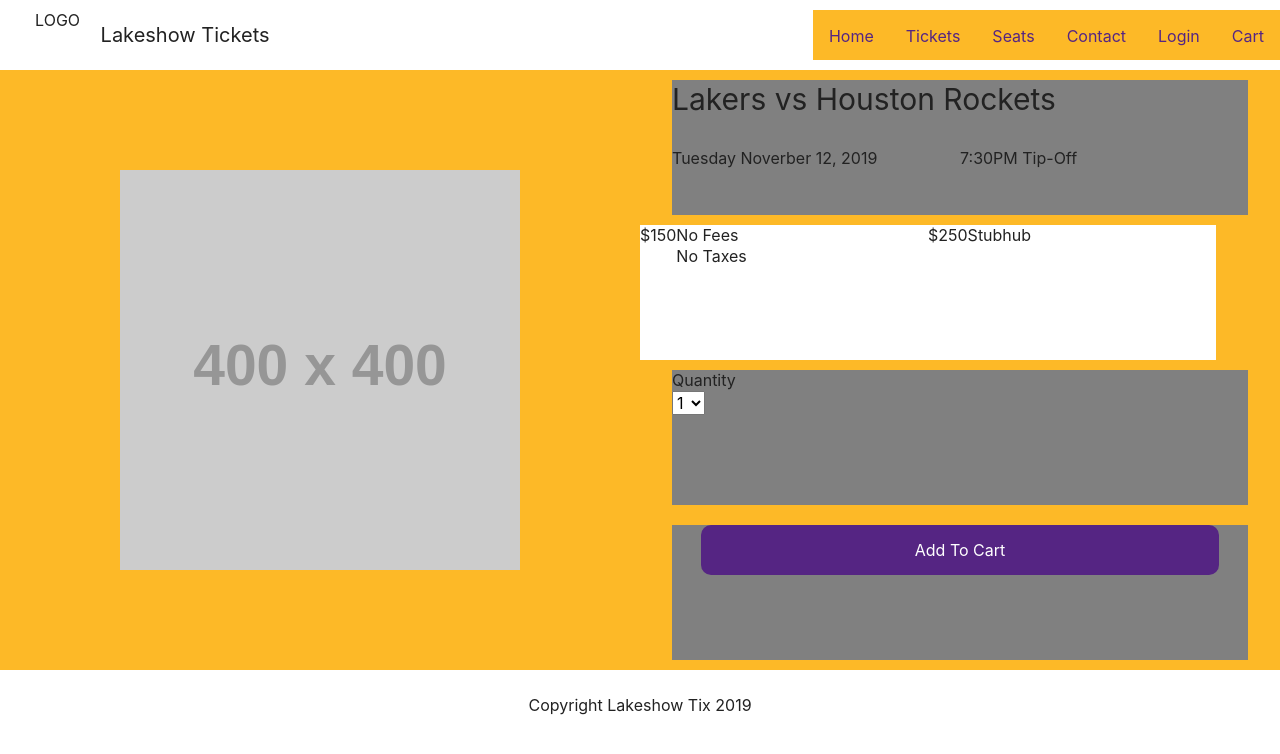
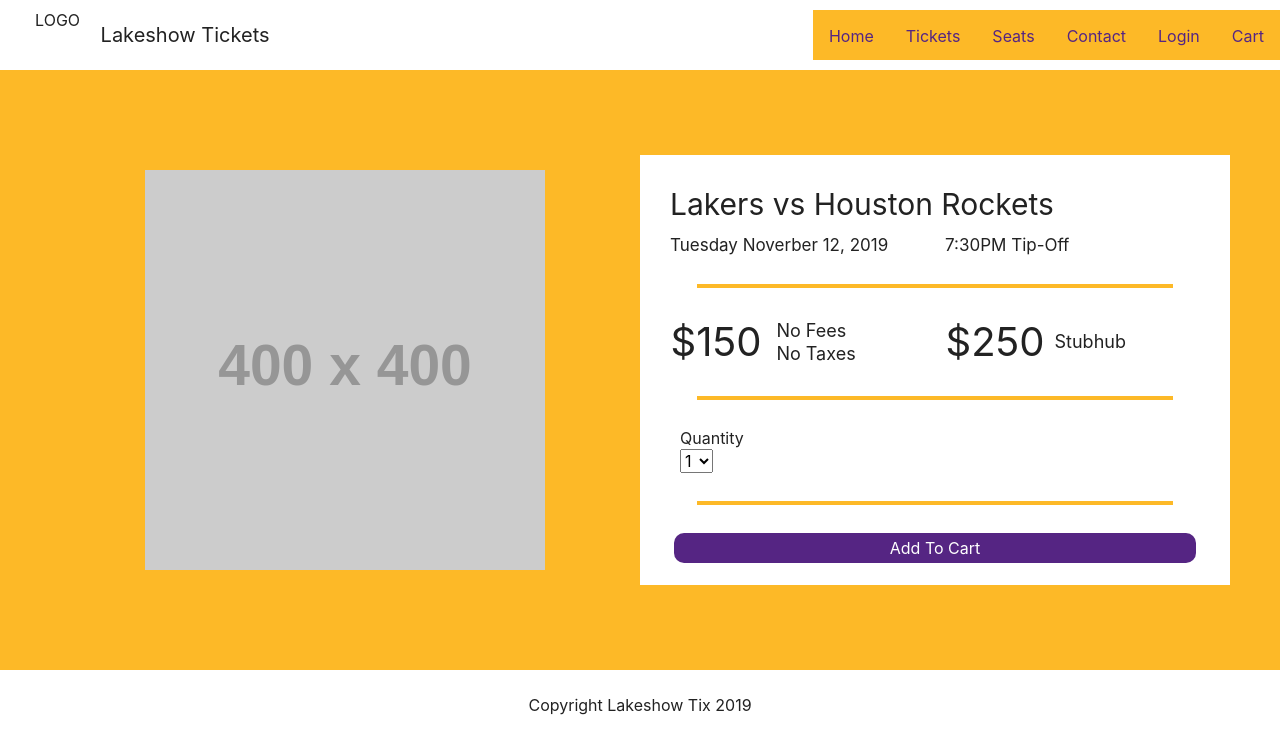
Before and after one commit to matrayu/lakeshow-app, a React (Create React App) app: page /ticket in a window 1280 px wide. Shown: the top 754 px of the page. Built offline with nearby package versions, Linux system fonts and the light colour scheme.

Commit message:
Added basic html and styling to ticket page

```diff
--- a/src/components/Ticket/Ticket.css
+++ b/src/components/Ticket/Ticket.css
@@ -1,8 +1,9 @@
 .Ticket {
   display: flex;
   flex-direction: row;
-    background-color: #FDB927;
+  background-color: #fdb927;
   height: 600px;
+  padding: 10px 50px;
 }
 
 .Ticket__image {
@@ -16,29 +17,32 @@
   flex: 1;
   display: flex;
   flex-direction: column;
-    margin: 0 auto;
+  margin: 75px auto;
+  background-color: white;
 }
 
 .Ticket__data__container {
-    width: 90%;
+  flex: 1;
   display: flex;
   flex-direction: column;
-    height: 200px;
-    background-color: grey;
-    margin: 10px auto;
+  /* height: 200px; */
+  /* background-color: grey; */
+  margin: 20px;
 }
 
-.Ticket__data__container>h2 {
+.Ticket__data__container > h2 {
   font-size: 30px;
+  margin: 10px 10px;
 }
 
-.Ticket__data__meta_text>p {
-    font-size: 16px;
+.Ticket__data__meta_text > p {
+  font-size: 17px;
+  margin: 0 10px;
 }
 
-.add_to_cart>button{
-    width: 90%;
-    height: 50px;
+.add_to_cart > button {
+  width: 95%;
+  height: 30px;
   color: white;
   background-color: #552583;
   border-radius: 10px;
@@ -47,38 +51,61 @@
 }
 
 .pricing {
-    margin: 0;
+  justify-content: space-around;
 }
 
 .pricing_container {
-    background-color: white;
-
+  width: 48%;
 }
 
 .flex {
   display: flex;
 }
-
 .f1 {
-    flex: 1
+  flex: 1;
 }
-
 .f2 {
-    flex: 2
+  flex: 2;
 }
-
 .f3 {
-    flex: 3
+  flex: 3;
 }
-
 .f4 {
-    flex: 4
+  flex: 4;
 }
-
 .fd_row {
   flex-direction: row;
 }
-
 .fd_col {
   flex-direction: column;
 }
+
+.pricing_container > h3 {
+  margin: auto 5px;
+  font-size: 40px;
+}
+
+.pricing_container > p {
+  font-size: 18px;
+  margin: auto 5px;
+}
+
+.pricing_container.info {
+  margin: auto 5px;
+}
+
+.sub_section {
+  margin: auto 20px;
+}
+
+hr {
+  display: block;
+  margin-top: 0.5em;
+  margin-bottom: 0.5em;
+  margin-left: auto;
+  margin-right: auto;
+  border-style: solid;
+  border-width: 2px;
+  width: 80%;
+  border-color: #fdb927;
+}
--- a/src/components/Ticket/Ticket.js
+++ b/src/components/Ticket/Ticket.js
@@ -1,51 +1,55 @@
-import React, {Component} from 'react';
+import React, { Component } from "react";
 
-import './Ticket.css'
+import "./Ticket.css";
 
 class Ticket extends Component {
   render() {
-        return(
-            <div className='Ticket'>
-                <div className='Ticket__image'></div>
-                <div className='Ticket__data'>
-                    <div className='Ticket__data__container main_text flex fd_col'>
-                        <h2 className='f1'>Lakers vs Houston Rockets</h2>
-                        <div className='Ticket__data__meta_text flex f1 fd_row'>
-                            <p className='f2'>Tuesday Noverber 12, 2019</p>
-                            <p className='f2'>7:30PM Tip-Off</p>
+    return (
+      <div className="Ticket">
+        <div className="Ticket__image" />
+        <div className="Ticket__data">
+          <div className="Ticket__data__container main_text flex fd_col">
+            <h2 className="f1">Lakers vs Houston Rockets</h2>
+            <div className="Ticket__data__meta_text flex f1 fd_row">
+              <p className="f2">Tuesday Noverber 12, 2019</p>
+              <p className="f2">7:30PM Tip-Off</p>
             </div>
           </div>
-                    <div className='Ticket__data__container pricing flex fd_row'>
-                        <div className='pricing_container flex fd_row f1'>
-                            <p>$150</p>
-                            <div className='fd_col'>
+          <hr />
+          <div className="Ticket__data__container pricing flex fd_row">
+            <div className="pricing_container flex fd_row">
+              <h3>$150</h3>
+              <div className="pricing_container info fd_col">
                 <p>No Fees</p>
                 <p>No Taxes</p>
               </div>
             </div>
-                        <div className='pricing_container flex fd_row f1'>
-                            <p>$250</p>
+            <div className="pricing_container flex fd_row">
+              <h3>$250</h3>
               <p>Stubhub</p>
             </div>
           </div>
-                    <div className='Ticket__data__container quantity flex fd_row'>
-                        <div className='section3 f4'>
+          <hr />
+          <div className="Ticket__data__container quantity flex fd_row">
+            <div className="section3">
+              <div className="sub_section f4">
                 <p>Quantity</p>
                 <select>
-                                <option value='1'>1</option>
-                                <option value='2'>2</option>
-                                <option value='3'>3</option>
-                                <option value='4'>4</option>
+                  <option value="1">1</option>
+                  <option value="2">2</option>
+                  <option value="3">3</option>
+                  <option value="4">4</option>
                 </select>
               </div>
-
             </div>
-                    <div className='Ticket__data__container add_to_cart'>
+          </div>
+          <hr />
+          <div className="Ticket__data__container add_to_cart">
             <button>Add To Cart</button>
           </div>
         </div>
       </div>
-        )
+    );
   }
 }
 
--- a/src/components/Tickets/Tickets.css
+++ b/src/components/Tickets/Tickets.css
@@ -14,6 +14,7 @@
     background: white;
     max-height: 200px;
     min-width: 250px;
+    padding: 8px;
 }
 
 .game__image {
```
Lines whose indentation alone changed are shown as unchanged.
